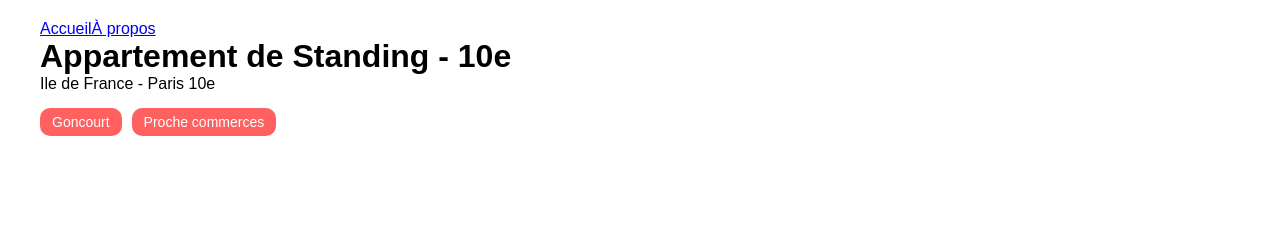
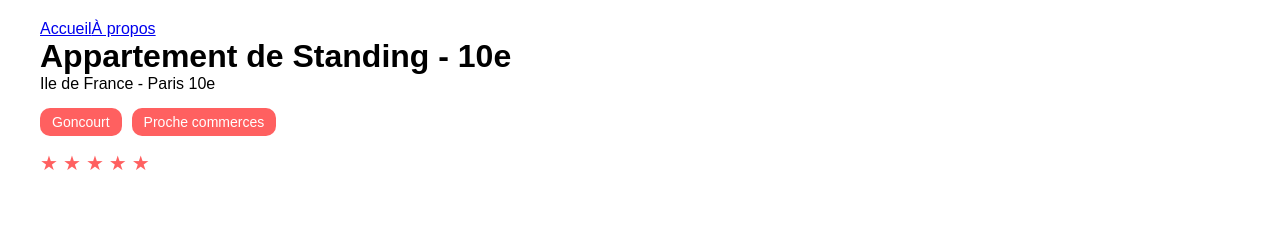
Before and after one commit to Kalcindor/kasa, a React (Vite) app: page /housing/0979876d in a window 1280 px wide. Shown: the top 241 px of the page. Built offline with nearby package versions, Linux system fonts and the light colour scheme.

Commit message:
[feature]: adding ratings in housing

```diff
--- /dev/null
+++ b/src/components/Rating/Rating.jsx
@@ -0,0 +1,19 @@
+import "./Rating.scss";
+
+export default function Rating({ value }) {
+  const maxStars = 5;
+  const stars = Array.from({ length: maxStars }, (_, index) => index < value);
+
+  return (
+    <div className="rating">
+      {stars.map((isFilled, index) => (
+        <span
+          key={index}
+          className={isFilled ? "star star--filled" : "star"}
+        >
+          ★
+        </span>
+      ))}
+    </div>
+  );
+}
--- /dev/null
+++ b/src/components/Rating/Rating.scss
@@ -0,0 +1,15 @@
+@import "../../styles/variables.scss";
+
+.rating {
+    display: flex;
+    gap: 5px;
+}
+
+.star {
+    font-size: 20px;
+    color: #e3e3e3; // gris pour étoiles vides
+
+    &--filled {
+        color: $primary-color; // rouge Kasa
+    }
+}
--- a/src/pages/Housing/Housing.jsx
+++ b/src/pages/Housing/Housing.jsx
@@ -1,14 +1,15 @@
 import { useParams } from "react-router-dom";
 import data from "../../data/housing.json";
 import Tag from "../../components/Tag/Tag";
+import Rating from "../../components/Rating/Rating";
 import "./Housing.scss";
 
 export default function Housing() {
-    const { id } = useParams();
-    const housing = data.find((item) => item.id === id);
+  const { id } = useParams();
+  const housing = data.find((item) => item.id === id);
 
-if (!housing) return <Navigate to="/not-found" />;
-return (
+  if (!housing) return <Navigate to="/not-found" />;
+  return (
     <>
       <h1>{housing.title}</h1>
       <p>{housing.location}</p>
@@ -17,6 +18,9 @@ return (
           <Tag key={index} label={tag} />
         ))}
       </div>
+      <div className="rating-container">
+        <Rating value={parseInt(housing.rating)} />
+      </div>
     </>
   );
 }
--- a/src/pages/Housing/Housing.scss
+++ b/src/pages/Housing/Housing.scss
@@ -4,3 +4,7 @@
     gap: 10px;
     margin: 15px 0;
 }
+
+.rating-container {
+    margin: 10px 0 20px 0;
+}
```
